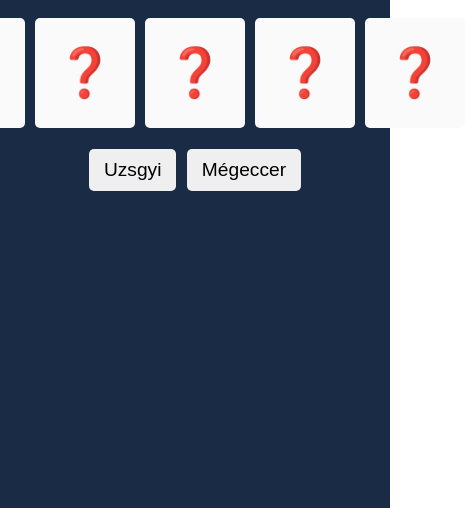
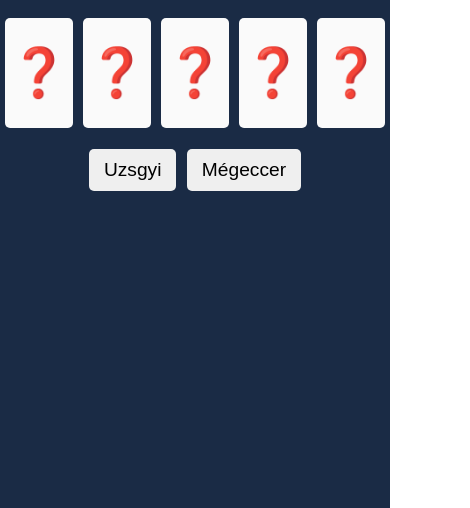
Before and after one commit to FiddlerZsolt/name_spinner, a plain HTML site: page index.html in a window 390 px wide. Shown: the part 336-844 px from the top of the page, 470 px wide, since content can reach past the window. Drawn offline with Linux system fonts and the light colour scheme.

Commit message:
add responsivity

```diff
--- a/style.css
+++ b/style.css
@@ -19,10 +19,12 @@ body {
   color: white;
   font-size: 2.5rem;
   margin-bottom: 1rem;
+  text-align: center;
 }
 
 .charBoxes {
   display: flex;
+  max-width: 100vw;
 }
 
 .charBox {
@@ -43,6 +45,7 @@ body {
   justify-content: center;
   align-items: center;
   font-size: 3rem;
+  max-width: 100%;
 }
 
 .buttons {
```
